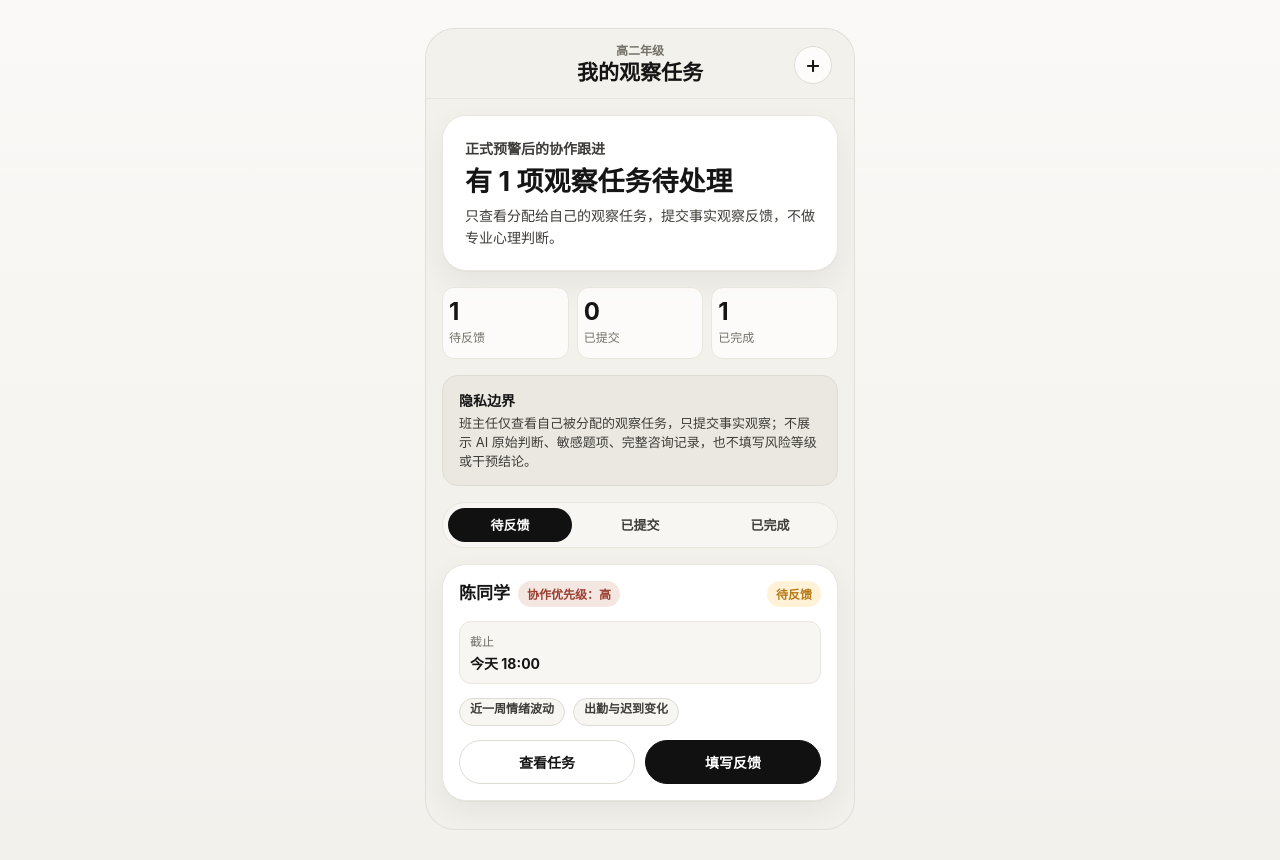
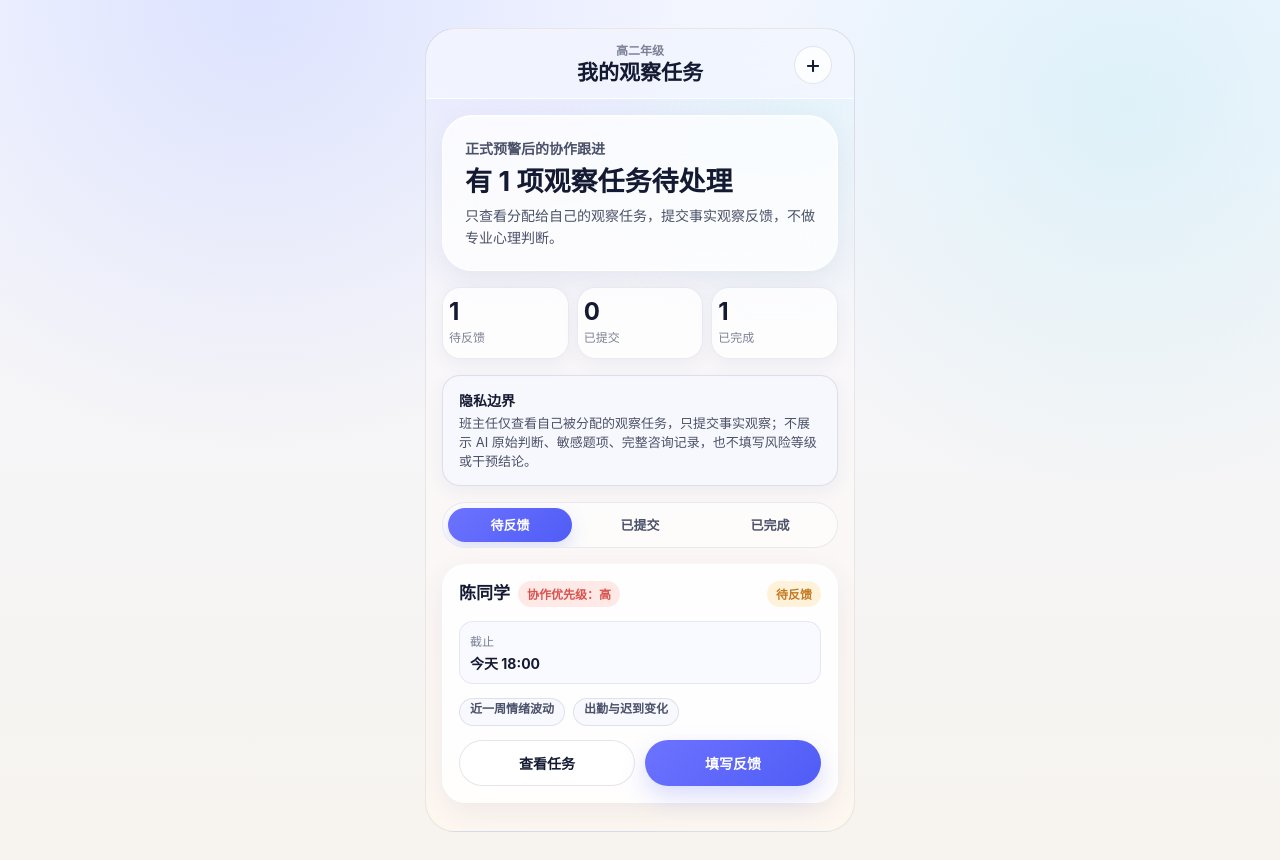
Before and after one commit to Memory-Jiunian/changshu-warning-demo, a React (Vite) app: page / in a window 1280 px wide. Built offline with nearby package versions, Linux system fonts and the light colour scheme.

Commit message:
更新页面

```diff
--- a/src/styles.css
+++ b/src/styles.css
@@ -1,30 +1,48 @@
 :root {
-  --color-primary: #111111;
-  --color-ink: #151515;
-  --color-body: #3e3d39;
-  --color-muted: #747168;
-  --color-canvas: #f3f1ec;
-  --color-canvas-warm: #ebe8e1;
+  --color-primary: #5b63f2;
+  --color-primary-strong: #4750d8;
+  --color-brand-50: #f3f5ff;
+  --color-brand-100: #e7eaff;
+  --color-brand-200: #d4daff;
+  --color-brand-300: #adb8ff;
+  --color-brand-400: #7f8cff;
+  --color-brand-500: #5b63f2;
+  --color-brand-600: #4750d8;
+  --color-brand-700: #323b9a;
+  --color-ink: #151a33;
+  --color-body: #4b5168;
+  --color-muted: #7c8296;
+  --color-placeholder: #b1b7c8;
+  --color-canvas: #f4f6ff;
+  --color-canvas-warm: #fff8f1;
   --color-card: #ffffff;
-  --color-soft: #f7f6f2;
-  --color-hairline: #dedbd3;
-  --color-hairline-soft: #e9e6de;
-  --color-success: #188a39;
-  --color-success-soft: #e8f6e6;
-  --color-warning: #b97918;
-  --color-warning-soft: #fff2d6;
-  --color-error: #b6382e;
-  --color-error-soft: #fae4df;
-  --color-info: #345fba;
-  --color-info-soft: #e5edfb;
-  --radius-sm: 8px;
-  --radius-md: 12px;
-  --radius-lg: 16px;
+  --color-card-glass: rgba(255, 255, 255, 0.72);
+  --color-card-soft: rgba(255, 255, 255, 0.58);
+  --color-soft: rgba(246, 248, 255, 0.72);
+  --color-hairline: rgba(90, 100, 140, 0.16);
+  --color-hairline-soft: rgba(90, 100, 140, 0.12);
+  --color-border-glass: rgba(255, 255, 255, 0.74);
+  --color-success: #2d9c68;
+  --color-success-soft: #eaf7f0;
+  --color-warning: #c47a22;
+  --color-warning-soft: #fff2da;
+  --color-error: #d9534f;
+  --color-error-soft: #ffe9e7;
+  --color-info: #4e6cf5;
+  --color-info-soft: #eaf0ff;
+  --color-purple: #7a55d9;
+  --color-purple-soft: #f0e8ff;
+  --radius-sm: 10px;
+  --radius-md: 14px;
+  --radius-lg: 18px;
   --radius-xl: 24px;
+  --radius-2xl: 30px;
   --radius-full: 9999px;
-  --shadow-card-soft: 0 1px 0 rgba(17, 17, 17, 0.03), 0 12px 32px rgba(17, 17, 17, 0.06);
+  --shadow-card-soft: 0 10px 30px rgba(55, 65, 120, 0.08), 0 1px 0 rgba(255, 255, 255, 0.8) inset;
+  --shadow-floating: 0 18px 48px rgba(55, 65, 120, 0.14);
+  --shadow-soft: 0 6px 18px rgba(55, 65, 120, 0.06);
   color: var(--color-ink);
-  font-family: Inter, "SF Pro Text", -apple-system, BlinkMacSystemFont, "Segoe UI", "Microsoft YaHei", sans-serif;
+  font-family: Inter, "SF Pro Text", -apple-system, BlinkMacSystemFont, "Segoe UI", "PingFang SC", "Microsoft YaHei", sans-serif;
   background: var(--color-canvas);
   font-size: 16px;
   letter-spacing: 0;
@@ -38,8 +56,9 @@ body {
   min-height: 100vh;
   margin: 0;
   background:
-    linear-gradient(180deg, rgba(255, 255, 255, 0.58), rgba(243, 241, 236, 0)),
-    var(--color-canvas);
+    radial-gradient(circle at 20% 0%, rgba(130, 150, 255, 0.2), transparent 34%),
+    radial-gradient(circle at 88% 12%, rgba(120, 220, 230, 0.18), transparent 30%),
+    linear-gradient(180deg, #f4f6ff 0%, #f7f4ef 100%);
 }
 
 button,
@@ -58,9 +77,12 @@ button {
   width: min(100vw, 430px);
   min-height: 100vh;
   margin: 0 auto;
-  background: var(--color-canvas);
-  border-left: 1px solid rgba(17, 17, 17, 0.06);
-  border-right: 1px solid rgba(17, 17, 17, 0.06);
+  background:
+    radial-gradient(circle at 18% 0%, rgba(173, 184, 255, 0.22), transparent 34%),
+    radial-gradient(circle at 86% 10%, rgba(120, 220, 230, 0.13), transparent 30%),
+    linear-gradient(180deg, #f4f6ff 0%, #fff8f1 100%);
+  border-left: 1px solid rgba(255, 255, 255, 0.72);
+  border-right: 1px solid rgba(255, 255, 255, 0.72);
   overflow-x: hidden;
 }
 
@@ -73,8 +95,8 @@ button {
   align-items: center;
   min-height: 70px;
   padding: 10px 16px 8px;
-  background: rgba(243, 241, 236, 0.88);
-  border-bottom: 1px solid var(--color-hairline-soft);
+  background: rgba(244, 246, 255, 0.78);
+  border-bottom: 1px solid rgba(255, 255, 255, 0.7);
   backdrop-filter: blur(18px);
 }
 
@@ -131,10 +153,11 @@ p {
 .form-card,
 .task-card,
 .empty-state {
-  background: var(--color-card);
-  border: 1px solid var(--color-hairline-soft);
+  background: var(--color-card-glass);
+  border: 1px solid var(--color-border-glass);
   border-radius: var(--radius-xl);
   box-shadow: var(--shadow-card-soft);
+  backdrop-filter: blur(18px);
 }
 
 .hero-panel {
@@ -142,6 +165,7 @@ p {
   flex-direction: column;
   gap: 18px;
   padding: 22px;
+  border-radius: var(--radius-2xl);
 }
 
 .hero-panel h2,
@@ -151,7 +175,7 @@ p {
   color: var(--color-ink);
   font-size: 27px;
   line-height: 1.16;
-  font-weight: 680;
+  font-weight: 700;
 }
 
 .hero-panel p,
@@ -177,7 +201,7 @@ p {
   padding: 5px;
   border: 1px solid var(--color-hairline-soft);
   border-radius: var(--radius-full);
-  background: var(--color-soft);
+  background: rgba(255, 255, 255, 0.58);
   overflow-x: auto;
   scrollbar-width: none;
 }
@@ -203,8 +227,9 @@ p {
 
 .role-switcher .is-active,
 .segmented .is-active {
-  background: var(--color-primary);
+  background: linear-gradient(135deg, #6d73ff 0%, #4f5cf6 100%);
   color: #fff;
+  box-shadow: 0 8px 18px rgba(79, 92, 246, 0.18);
 }
 
 .demo-role-entry {
@@ -230,7 +255,7 @@ p {
   justify-content: space-between;
   gap: 12px;
   padding: 12px 14px;
-  border: 1px solid #ead7bd;
+  border: 1px solid rgba(196, 122, 34, 0.2);
   border-radius: var(--radius-lg);
   background: var(--color-warning-soft);
 }
@@ -262,9 +287,11 @@ p {
   min-height: 72px;
   padding: 12px 6px;
   border: 1px solid var(--color-hairline-soft);
-  border-radius: var(--radius-md);
-  background: rgba(255, 255, 255, 0.75);
+  border-radius: var(--radius-lg);
+  background: rgba(255, 255, 255, 0.72);
   text-align: center;
+  box-shadow: var(--shadow-soft);
+  backdrop-filter: blur(14px);
 }
 
 .stat-card strong {
@@ -282,7 +309,8 @@ p {
   padding: 14px 16px;
   border: 1px solid var(--color-hairline);
   border-radius: var(--radius-lg);
-  background: var(--color-canvas-warm);
+  background: rgba(246, 248, 255, 0.72);
+  box-shadow: var(--shadow-soft);
 }
 
 .permission-notice strong {
@@ -306,6 +334,7 @@ p {
 
 .task-card {
   padding: 16px;
+  background: rgba(255, 255, 255, 0.86);
 }
 
 .card-head {
@@ -359,8 +388,8 @@ p {
 }
 
 .status-badge.confirm {
-  background: #eee3fb;
-  color: #6d3db2;
+  background: var(--color-purple-soft);
+  color: var(--color-purple);
 }
 
 .status-badge.overdue {
@@ -369,18 +398,18 @@ p {
 }
 
 .status-badge.attention {
-  background: #edf0db;
-  color: #5e6d22;
+  background: var(--color-purple-soft);
+  color: var(--color-purple);
 }
 
 .status-badge.retest {
-  background: #e0f5f7;
-  color: #327781;
+  background: #e7fbff;
+  color: #2a7886;
 }
 
 .status-badge.referral {
-  background: #f6eadf;
-  color: #8a5b2d;
+  background: #fff1e8;
+  color: #9a5c2a;
 }
 
 .status-badge.closed {
@@ -389,18 +418,18 @@ p {
 }
 
 .attention-tag.high {
-  background: #f4e7e2;
-  color: #9b3f31;
+  background: var(--color-error-soft);
+  color: var(--color-error);
 }
 
 .attention-tag.medium {
-  background: #edf0db;
-  color: #5e6d22;
+  background: var(--color-purple-soft);
+  color: var(--color-purple);
 }
 
 .attention-tag.low {
-  background: #e7f0ed;
-  color: #2e6d5d;
+  background: var(--color-success-soft);
+  color: var(--color-success);
 }
 
 .meta-grid {
@@ -415,7 +444,7 @@ p {
   padding: 10px;
   border: 1px solid var(--color-hairline-soft);
   border-radius: var(--radius-md);
-  background: var(--color-soft);
+  background: rgba(246, 248, 255, 0.72);
 }
 
 .meta-grid.is-compact {
@@ -441,7 +470,7 @@ dd {
 .next-action {
   padding: 10px 12px;
   border-radius: var(--radius-md);
-  background: var(--color-canvas-warm);
+  background: var(--color-brand-50);
   color: var(--color-ink) !important;
 }
 
@@ -462,30 +491,39 @@ dd {
 
 .primary-btn,
 .secondary-btn {
-  min-height: 44px;
+  min-height: 46px;
   padding: 0 15px;
   border-radius: var(--radius-full);
   font-size: 14px;
   font-weight: 700;
+  transition: transform 0.16s ease, box-shadow 0.16s ease, opacity 0.16s ease;
 }
 
 .primary-btn {
-  border: 1px solid var(--color-primary);
-  background: var(--color-primary);
+  border: 0;
+  background: linear-gradient(135deg, #6d73ff 0%, #4f5cf6 100%);
   color: #fff;
+  box-shadow: 0 10px 24px rgba(79, 92, 246, 0.22);
 }
 
 .secondary-btn {
   border: 1px solid var(--color-hairline);
-  background: var(--color-card);
+  background: rgba(255, 255, 255, 0.72);
   color: var(--color-ink);
+}
+
+.primary-btn:active,
+.secondary-btn:active,
+.text-link:active {
+  transform: scale(0.98);
 }
 
 .primary-btn:disabled,
 .secondary-btn:disabled {
   border-color: var(--color-hairline);
-  background: #ebe8e1;
-  color: var(--color-muted);
+  background: #e9ecf5;
+  color: #9aa1b8;
+  box-shadow: none;
   cursor: not-allowed;
 }
 
@@ -495,7 +533,7 @@ dd {
   padding: 0 12px;
   border: 1px solid var(--color-hairline);
   border-radius: var(--radius-full);
-  background: #fff;
+  background: rgba(255, 255, 255, 0.72);
   color: var(--color-ink);
   font-size: 13px;
   font-weight: 700;
@@ -522,7 +560,7 @@ dd {
   margin-top: 10px;
   padding: 10px 12px;
   border-radius: var(--radius-md);
-  background: var(--color-soft);
+  background: rgba(246, 248, 255, 0.72);
 }
 
 .chip-list {
@@ -538,7 +576,7 @@ dd {
   padding: 0 12px;
   border: 1px solid var(--color-hairline);
   border-radius: var(--radius-full);
-  background: var(--color-soft);
+  background: rgba(246, 248, 255, 0.78);
   color: var(--color-body);
   font-size: 13px;
   font-weight: 620;
@@ -555,8 +593,22 @@ dd {
 }
 
 .chip-list button.is-selected {
-  border-color: var(--color-primary);
-  background: var(--color-primary);
+  border-color: var(--color-brand-500);
+  background: var(--color-brand-100);
+  color: var(--color-brand-700);
+}
+
+.chip-list button.is-selected::after {
+  content: "";
+  display: none;
+}
+
+.chip-list button.is-selected {
+  box-shadow: inset 0 0 0 1px rgba(91, 99, 242, 0.12);
+}
+
+.chip-list.selectable button.is-selected {
+  background: linear-gradient(135deg, #6d73ff 0%, #4f5cf6 100%);
   color: #fff;
 }
 
@@ -566,9 +618,9 @@ dd {
 
 .warning-box,
 .conclusion {
-  border-color: #ead7bd;
+  border-color: rgba(196, 122, 34, 0.18);
   background: var(--color-warning-soft);
-  color: #5a421b;
+  color: #69471b;
 }
 
 .info-list,
@@ -585,7 +637,7 @@ dd {
   gap: 12px;
   padding: 12px;
   border-radius: var(--radius-md);
-  background: var(--color-soft);
+  background: rgba(246, 248, 255, 0.72);
 }
 
 .info-list span,
@@ -627,8 +679,8 @@ dd {
 }
 
 .timeline .is-done > span {
-  border-color: var(--color-primary);
-  background: var(--color-primary);
+  border-color: var(--color-brand-500);
+  background: linear-gradient(135deg, #6d73ff 0%, #4f5cf6 100%);
 }
 
 .timeline strong {
@@ -647,7 +699,7 @@ dd {
   padding: 12px;
   border: 1px solid var(--color-hairline-soft);
   border-radius: var(--radius-md);
-  background: var(--color-soft);
+  background: rgba(246, 248, 255, 0.72);
 }
 
 .record-item + .record-item {
@@ -683,6 +735,7 @@ dd {
   flex-direction: column;
   gap: 18px;
   padding: 18px;
+  background: rgba(255, 255, 255, 0.86);
 }
 
 .form-field {
@@ -703,7 +756,7 @@ textarea {
   width: 100%;
   border: 1px solid var(--color-hairline);
   border-radius: var(--radius-md);
-  background: var(--color-soft);
+  background: rgba(246, 248, 255, 0.78);
   color: var(--color-ink);
   outline: 0;
 }
@@ -724,8 +777,9 @@ textarea {
 input:focus,
 select:focus,
 textarea:focus {
-  border-color: var(--color-primary);
+  border-color: var(--color-brand-500);
   background: #fff;
+  box-shadow: 0 0 0 3px rgba(91, 99, 242, 0.1);
 }
 
 .two-col {
@@ -748,7 +802,7 @@ textarea:focus {
   padding: 0 12px;
   border: 1px solid var(--color-hairline-soft);
   border-radius: var(--radius-md);
-  background: var(--color-soft);
+  background: rgba(246, 248, 255, 0.78);
   color: var(--color-body);
   font-size: 14px;
 }
@@ -756,7 +810,7 @@ textarea:focus {
 .option-list input {
   width: 16px;
   height: 16px;
-  accent-color: var(--color-primary);
+  accent-color: var(--color-brand-500);
 }
 
 .stepper {
@@ -774,7 +828,7 @@ textarea:focus {
   padding: 8px;
   border: 1px solid var(--color-hairline-soft);
   border-radius: var(--radius-md);
-  background: var(--color-soft);
+  background: rgba(246, 248, 255, 0.72);
 }
 
 .step span {
@@ -796,12 +850,12 @@ textarea:focus {
 }
 
 .step.is-done span {
-  background: var(--color-primary);
+  background: linear-gradient(135deg, #6d73ff 0%, #4f5cf6 100%);
   color: #fff;
 }
 
 .step.is-current {
-  border-color: var(--color-primary);
+  border-color: var(--color-brand-400);
   background: #fff;
 }
 
@@ -815,9 +869,10 @@ textarea:focus {
   min-width: 0;
   padding: 16px;
   border: 1px solid var(--color-hairline-soft);
-  border-radius: var(--radius-lg);
-  background: var(--color-card);
+  border-radius: var(--radius-xl);
+  background: rgba(255, 255, 255, 0.76);
   box-shadow: var(--shadow-card-soft);
+  backdrop-filter: blur(16px);
 }
 
 .overview-card:first-child {
@@ -856,7 +911,7 @@ textarea:focus {
   padding: 12px;
   border: 1px solid var(--color-hairline-soft);
   border-radius: var(--radius-md);
-  background: var(--color-soft);
+  background: rgba(246, 248, 255, 0.72);
 }
 
 .grade-row strong,
@@ -891,7 +946,7 @@ textarea:focus {
   padding: 12px;
   border: 1px solid var(--color-hairline-soft);
   border-radius: var(--radius-md);
-  background: var(--color-soft);
+  background: rgba(246, 248, 255, 0.72);
 }
 
 .detail-timeline article > div:first-child {
@@ -921,7 +976,7 @@ textarea:focus {
 .detail-timeline dl div {
   padding: 8px;
   border-radius: var(--radius-sm);
-  background: #fff;
+  background: rgba(255, 255, 255, 0.72);
 }
 
 .detail-timeline p {
@@ -941,9 +996,10 @@ textarea:focus {
   margin: 0;
   padding: 12px 16px calc(12px + env(safe-area-inset-bottom));
   transform: translateX(-50%);
-  border-top: 1px solid var(--color-hairline-soft);
-  background: rgba(255, 255, 255, 0.84);
-  backdrop-filter: blur(18px);
+  border-top: 1px solid rgba(255, 255, 255, 0.7);
+  background: rgba(255, 255, 255, 0.86);
+  box-shadow: 0 -10px 30px rgba(55, 65, 120, 0.08);
+  backdrop-filter: blur(20px);
 }
 
 .bottom-action-bar button {
@@ -965,7 +1021,7 @@ textarea:focus {
   padding: 12px;
   border: 1px solid var(--color-hairline-soft);
   border-radius: var(--radius-md);
-  background: var(--color-soft);
+  background: rgba(246, 248, 255, 0.72);
   text-align: left;
 }
 
@@ -1002,8 +1058,9 @@ textarea:focus {
   width: 100%;
   padding: 14px;
   border: 1px solid var(--color-hairline-soft);
-  border-radius: var(--radius-md);
-  background: var(--color-soft);
+  border-radius: var(--radius-lg);
+  background: rgba(255, 255, 255, 0.82);
+  box-shadow: var(--shadow-soft);
   text-align: left;
 }
 
@@ -1044,7 +1101,7 @@ textarea:focus {
   min-width: 0;
   padding: 8px;
   border-radius: var(--radius-sm);
-  background: #fff;
+  background: rgba(246, 248, 255, 0.72);
 }
 
 .principal-alert-item dd {
@@ -1068,7 +1125,7 @@ textarea:focus {
   padding: 8px 12px;
   border: 1px solid var(--color-hairline);
   border-radius: var(--radius-full);
-  background: #fff;
+  background: rgba(255, 255, 255, 0.72);
   color: var(--color-ink);
   font-size: 13px;
   font-weight: 700;
@@ -1101,7 +1158,7 @@ textarea:focus {
   display: flex;
   align-items: flex-end;
   justify-content: center;
-  background: rgba(17, 17, 17, 0.32);
+  background: rgba(21, 26, 51, 0.28);
 }
 
 .confirm-sheet {
@@ -1109,11 +1166,12 @@ textarea:focus {
   max-height: 86vh;
   overflow-y: auto;
   padding: 18px 16px calc(18px + env(safe-area-inset-bottom));
-  border: 1px solid var(--color-hairline-soft);
+  border: 1px solid var(--color-border-glass);
   border-bottom: 0;
   border-radius: 24px 24px 0 0;
-  background: var(--color-card);
-  box-shadow: 0 -16px 48px rgba(17, 17, 17, 0.16);
+  background: rgba(255, 255, 255, 0.9);
+  box-shadow: var(--shadow-floating);
+  backdrop-filter: blur(20px);
 }
 
 .sheet-head {
@@ -1141,7 +1199,7 @@ textarea:focus {
   padding: 8px 10px;
   border: 1px solid var(--color-hairline-soft);
   border-radius: var(--radius-sm);
-  background: var(--color-soft);
+  background: rgba(246, 248, 255, 0.78);
   color: var(--color-body);
   font-size: 13px;
 }
@@ -1155,7 +1213,7 @@ textarea:focus {
 
 .confirm-sheet textarea[readonly] {
   color: var(--color-body);
-  background: var(--color-soft);
+  background: rgba(246, 248, 255, 0.78);
 }
 
 .sheet-actions {
@@ -1167,8 +1225,8 @@ textarea:focus {
   margin: 14px -16px -18px;
   padding: 12px 16px calc(12px + env(safe-area-inset-bottom));
   background: rgba(255, 255, 255, 0.94);
-  border-top: 1px solid var(--color-hairline-soft);
-  backdrop-filter: blur(16px);
+  border-top: 1px solid rgba(255, 255, 255, 0.74);
+  backdrop-filter: blur(20px);
 }
 
 .empty-state {
@@ -1194,7 +1252,7 @@ textarea:focus {
   padding: 12px 16px;
   transform: translateX(-50%);
   border-radius: var(--radius-full);
-  background: rgba(17, 17, 17, 0.9);
+  background: rgba(21, 26, 51, 0.92);
   color: #fff;
   font-size: 14px;
   text-align: center;
```
